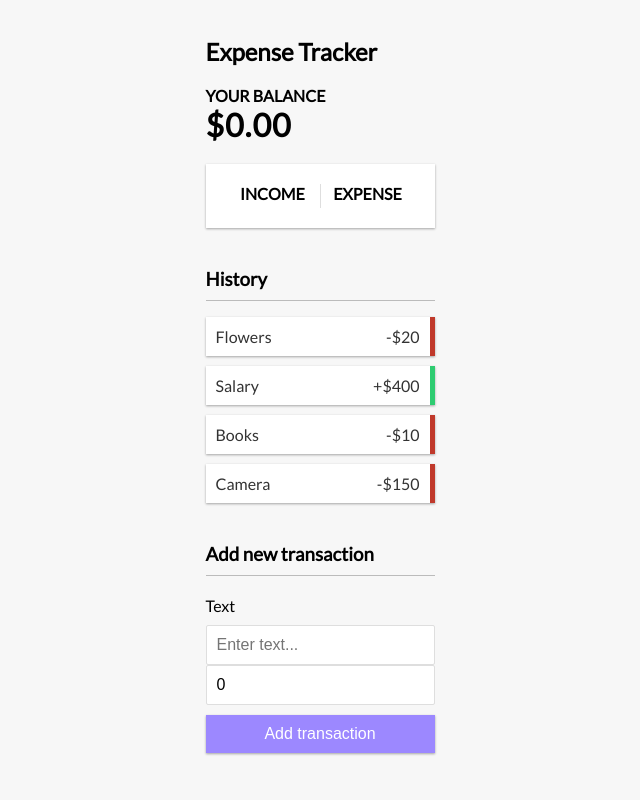
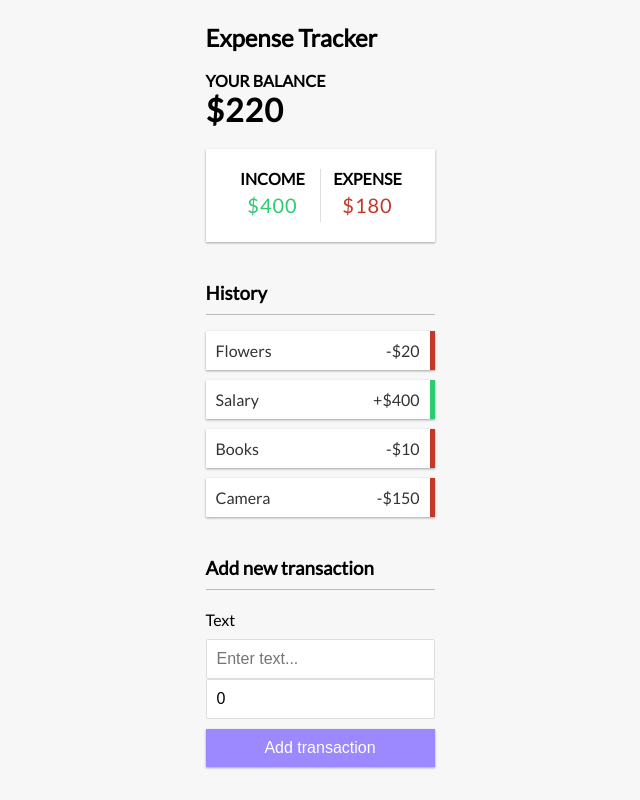
Before and after one commit to harrystead/React-Expense-Tracker, a React (Create React App) app: page / in a window 1280 px wide. Shown: the whole page, without its empty margins (320-960 px from the left). Built offline with nearby package versions, Linux system fonts and the light colour scheme; the HTML template or start-up script is replaced by a standard one.

Commit message:
totol, income and expenses added

```diff
--- a/src/components/Balance.js
+++ b/src/components/Balance.js
@@ -1,10 +1,15 @@
-import React from 'react';
+import React, {useContext} from 'react';
+import { GlobalContext } from "../context/GlobalState";
 
 const Balance = () => {
+    const { transactions } = useContext(GlobalContext);
+
+    const amounts = transactions.map(transaction => transaction.amount);
+    const total = amounts.reduce((acc, amount) => (acc += amount), 0);
     return (
         <>
         <h4>Your Balance</h4>
-        <h1 id="balance">$0.00</h1>
+        <h1 id="balance">${total}</h1>
         </>
     );
 };
--- a/src/components/IncomeExpenses.js
+++ b/src/components/IncomeExpenses.js
@@ -1,15 +1,29 @@
-import React from "react";
+import React, {useContext} from "react";
+import { GlobalContext } from "../context/GlobalState";
 
 const IncomeExpenses = () => {
+  const { transactions } = useContext(GlobalContext);
+
+  const amounts = transactions.map(transaction => transaction.amount);
+
+  const income = amounts
+    .filter(item => item > 0)
+    .reduce((acc, item) => (acc += item), 0);
+
+  const expense = (
+    amounts.filter(item => item < 0).reduce((acc, item) => (acc += item), 0) *
+    -1
+  );
+
   return (
     <div className="inc-exp-container">
       <div>
         <h4>Income</h4>
-        <p className="money plus"></p>
+        <p className="money plus">${income}</p>
       </div>
       <div>
         <h4>Expense</h4>
-        <p className="money minus"></p>
+        <p className="money minus">${expense}</p>
       </div>
     </div>
   );
--- a/src/context/GlobalState.js
+++ b/src/context/GlobalState.js
@@ -17,6 +17,8 @@
 export const GlobalProvider = ({ children }) => {
     const [state, dispatch] = useReducer(AppReducer, initialState);
 
+    //actions
+
     return (<GlobalContext.Provider value={{
         transactions: state.transactions
     }}>
```
